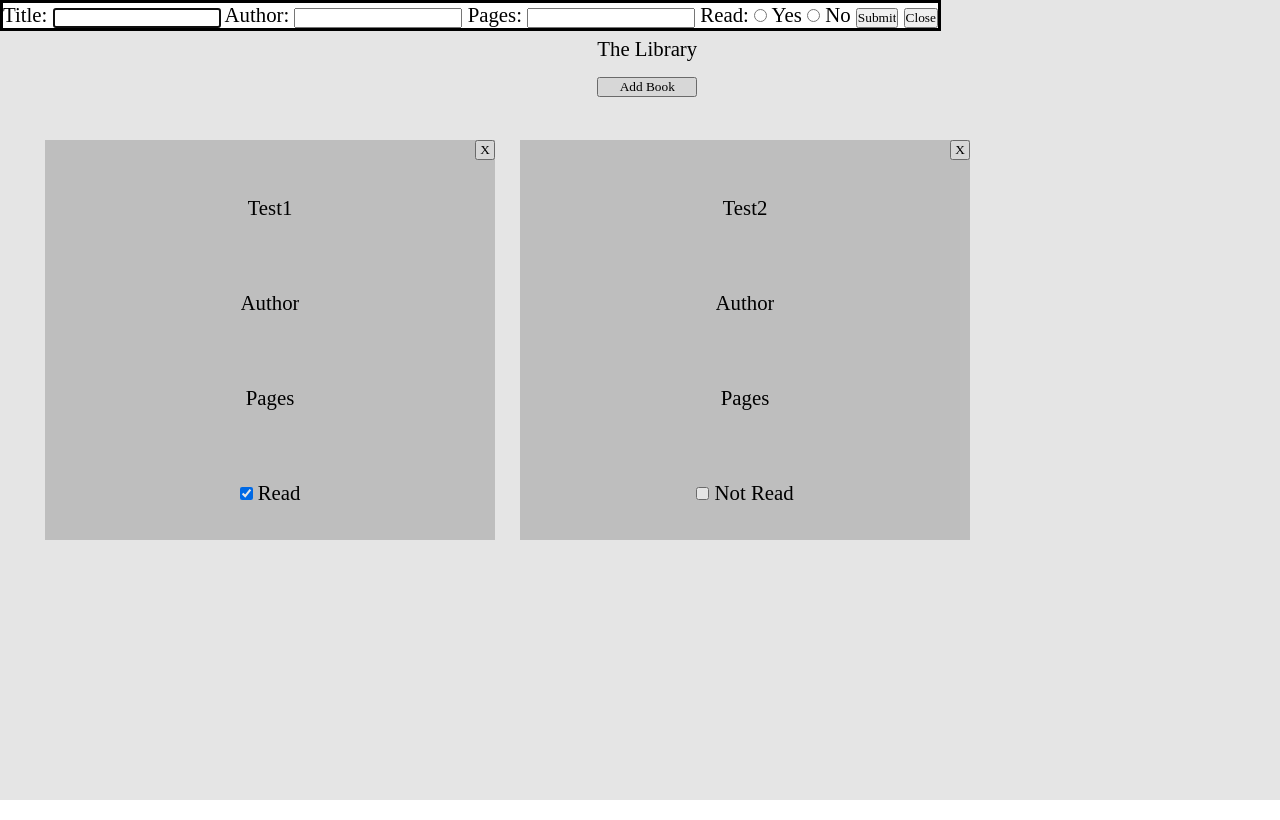
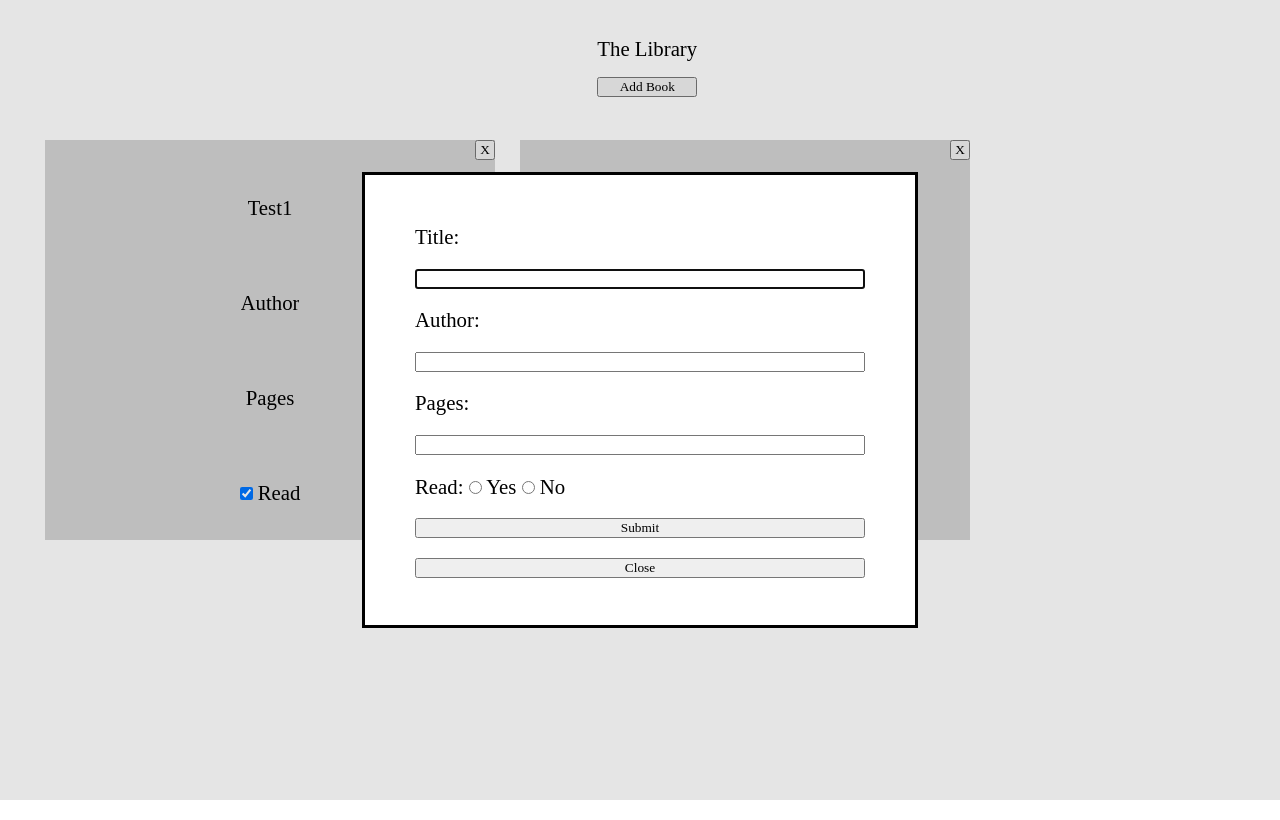
Before and after one commit to ElwDimension/Library, a plain HTML site: page index.html in a window 1280 px wide. Both pictures are taken after a click on the button "Add Book". Drawn offline with Linux system fonts and the light colour scheme.

Commit message:
Adjusted css to make dialog form appear in middle of page

```diff
--- a/index.html
+++ b/index.html
@@ -18,9 +18,9 @@
             Title: <input type="text" id="title">
             Author: <input type="text" id="author">
             Pages: <input type="number" id="pages">
-            Read: <input type="radio" id="yes" name="read" value="yes" />
+            <div>Read: <input type="radio" id="yes" name="read" value="yes" />
             <label for="yes">Yes</label> <input type="radio" id="no" name="read" value="no" />
-            <label for="no">No</label>
+            <label for="no">No</label></div>
             <input id ="send" type="submit" value="Submit">
             <button id="close">Close</button>
         </form>
--- a/style.css
+++ b/style.css
@@ -65,3 +65,19 @@ body{
   align-self:start;
   width:20px;
 }
+
+form{
+  display:grid;
+
+  width:450px;
+  margin:50px;
+  gap:10%
+}
+
+dialog{
+  position: absolute;
+  left: 50%;
+  top: 50%;
+  transform: translate(-50%, -50%);
+  height: 450px;
+}
```
